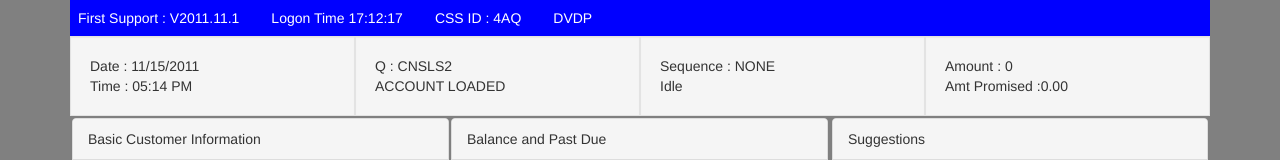
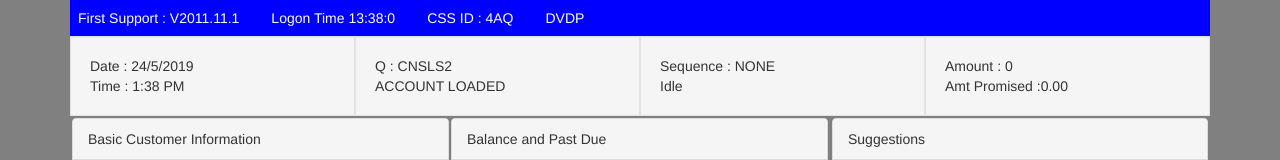
Before and after one commit to itskmyoo/naveen, an Angular app: page / in a window 1280 px wide. Shown: the top 160 px of the page. Built offline with nearby package versions, Linux system fonts and the light colour scheme.

Commit message:
dynamic time added

```diff
--- a/src/app/header/header.component.html
+++ b/src/app/header/header.component.html
@@ -3,7 +3,7 @@
     First Support : V2011.11.1
   </div>
   <div class="white-text">
-    Logon Time 17:12:17
+    Logon Time {{logonTime.getHours()}}:{{logonTime.getMinutes()}}:{{logonTime.getSeconds()}}
   </div>
   <div class="white-text">
     CSS ID : 4AQ
@@ -16,10 +16,10 @@
 
     <div class="col-md-3 well" >
         <p class="black-text">
-          Date : 11/15/2011
+          Date : {{currentDate}}
         </p>
         <p class="black-text">
-          Time : 05:14 PM
+          Time : {{currentTime}}
         </p>
     </div>
     <div class=" col-md-3 well" >
--- a/src/app/header/header.component.ts
+++ b/src/app/header/header.component.ts
@@ -7,9 +7,28 @@ import { Component, OnInit } from '@angular/core';
 })
 export class HeaderComponent implements OnInit {
 
-  constructor() { }
+
+  logonTime =  new Date();
+
+  currentDate = `${new Date().getDate()}/${new Date().getMonth()+1}/${new Date().getFullYear()}`
+  currentTime =    new Date().toLocaleString('en-US', { hour: 'numeric', minute:'numeric', hour12: true })
+
+  constructor() {
+
+  }
 
   ngOnInit() {
+
+    this.startClock();
+  }
+
+  startClock(){
+
+    setInterval(() => {
+      this.currentDate = `${new Date().getDate()}/${new Date().getMonth()+1}/${new Date().getFullYear()}`
+      this.currentTime =    new Date().toLocaleString('en-US', { hour: 'numeric', minute:'numeric', hour12: true })
+
+    }, 1000);
   }
 
 }
```
